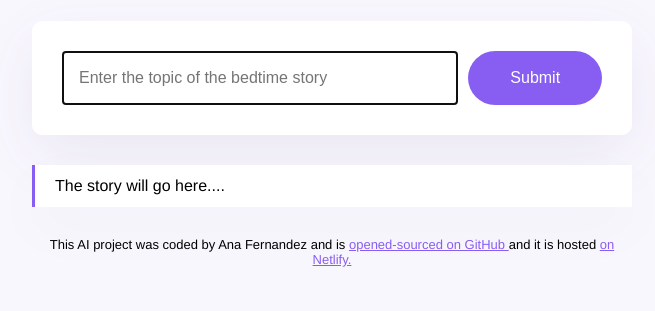
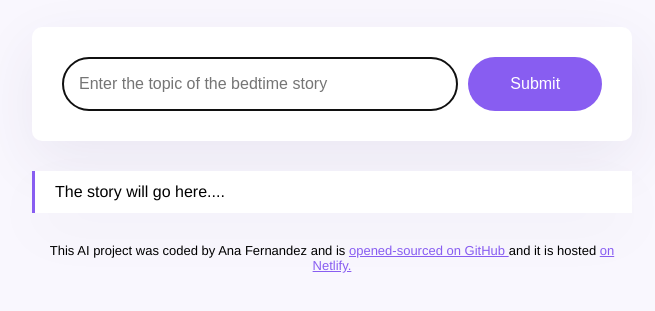
Before and after one commit to avfernandez03/bedtime-stories-generator, a plain HTML site: page index.html in a window 1280 px wide. Shown: the part 231-542 px from the top of the page, without its empty margins (308-963 px from the left). Drawn offline with Linux system fonts and the light colour scheme.

Commit message:
Fixed form stlyling

```diff
--- a/src/style.css
+++ b/src/style.css
@@ -1,6 +1,6 @@
 body {
     background-color: #F9F7FE;
-    font-family: helvetica, Arial, Helvetica, sans-serif;
+    font-family: Helvetica, Arial, sans-serif;
 
 }
 
@@ -10,6 +10,10 @@ font-weight: 800;
 font-size: 36px;
 line-height: 1.5;
 color: #272044;
+}
+
+header {
+    margin-bottom: 30px;
 }
 
 form {
@@ -35,6 +39,7 @@ a {
     border: 1px solid rgba(39, 33, 66, 0.5);
     width: 80%;
     font-size: 16px;
+    border-radius: 50px;
     line-height: 20px;
     color:#272044;
 }
```
